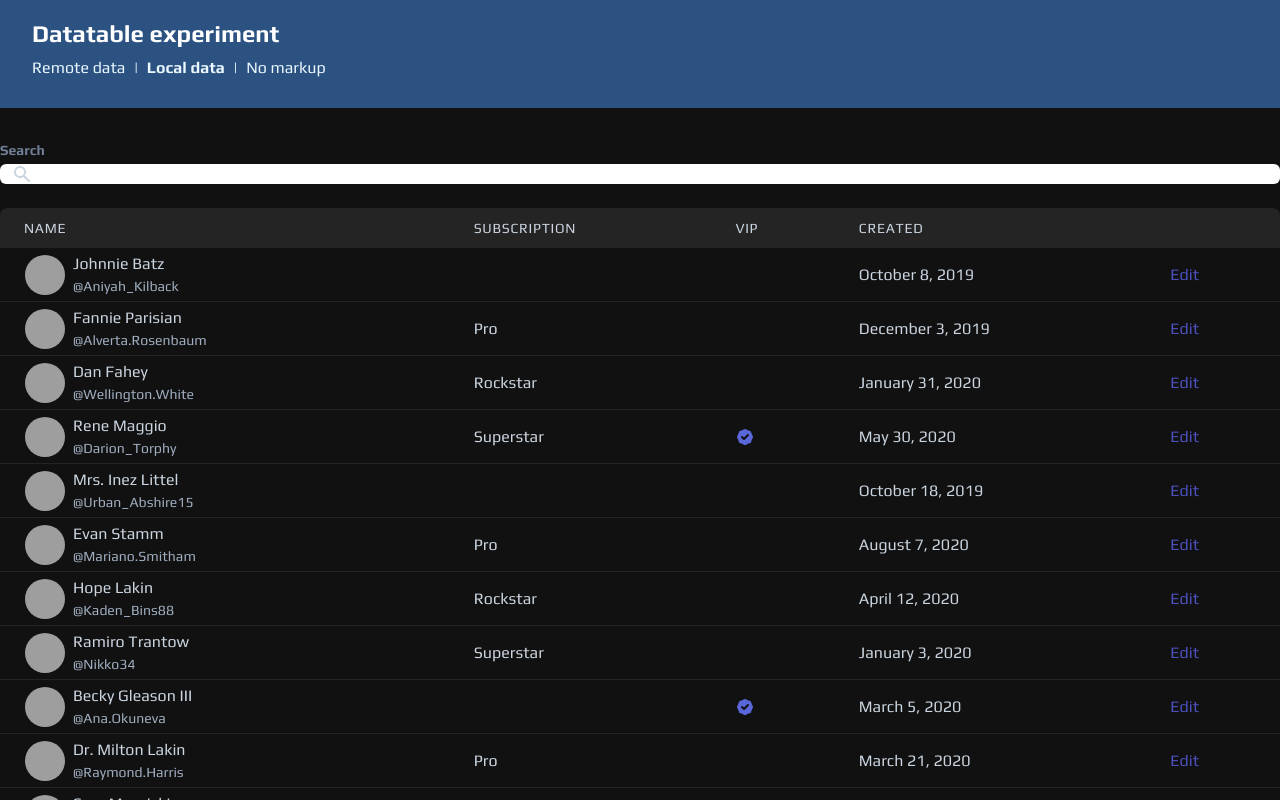
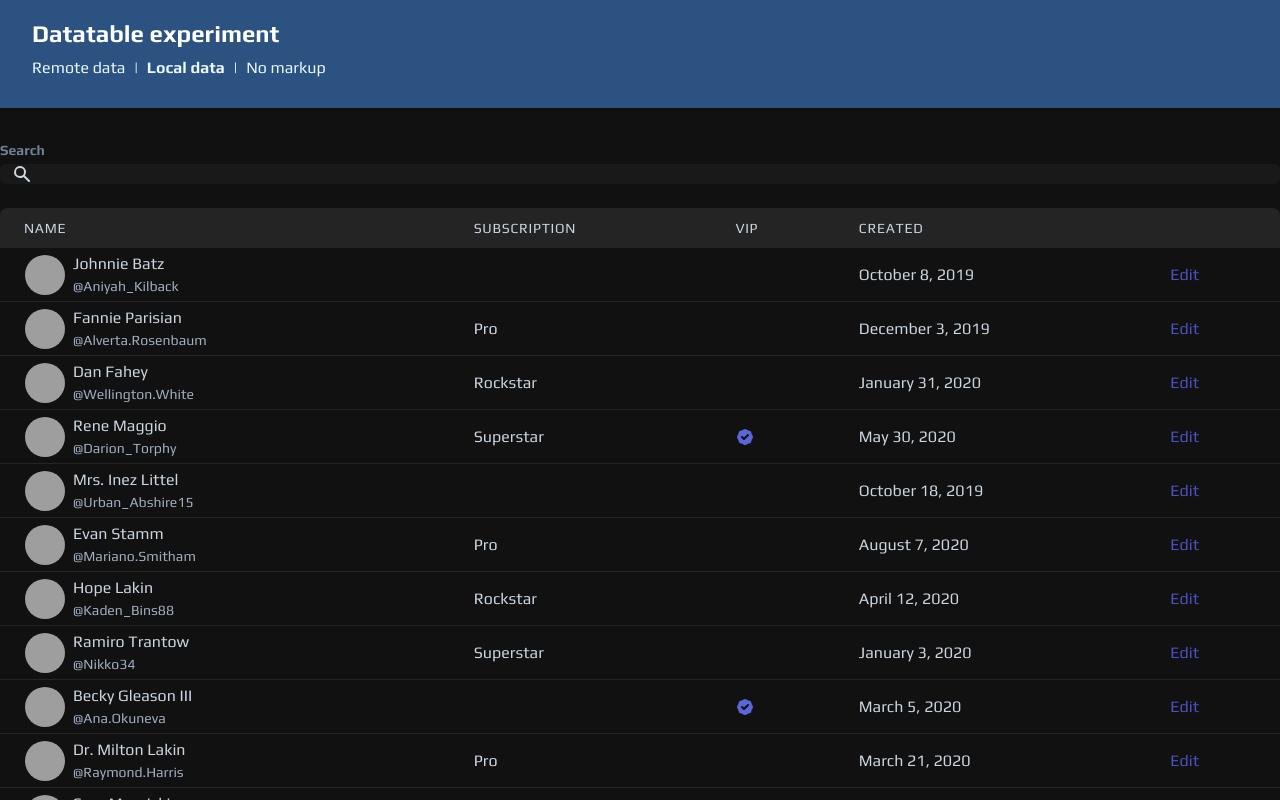
Before and after one commit to Uninen/datatable-experiment, a Vue app: page /local/ in a window 1280 px wide. Built offline with nearby package versions, Linux system fonts and the light colour scheme; grey boxes are pictures that could not be loaded; what @tailwindcss/ui, miragejs would draw is missing.

Commit message:
WIP: Updated dark styles to local search

```diff
--- a/src/views/Local.vue
+++ b/src/views/Local.vue
@@ -23,7 +23,7 @@
               <label for="email" class="block text-sm font-bold leading-5 text-gray-600"
                 >Search</label
               >
-              <div class="flex mt-1 rounded-md shadow-sm">
+              <div class="flex mt-1 rounded-md">
                 <div class="relative flex-grow focus-within:z-10">
                   <div class="absolute inset-y-0 left-0 flex items-center pl-3 pointer-events-none">
                     <t-icon name="search" class="w-5 h-5 text-gray-400" />
@@ -32,7 +32,7 @@
                     id="search"
                     name="datatable-search"
                     :value="searchTerm"
-                    class="block w-full pl-10 transition duration-150 ease-in-out rounded-md form-input sm:text-sm sm:leading-5"
+                    class="block w-full pl-10 text-gray-300 transition duration-150 ease-in-out rounded-md form-input sm:text-sm sm:leading-5 bg-dark-600 border-dark-400"
                     @keydown="search"
                     @input="updateSearchTerm"
                   />
```
